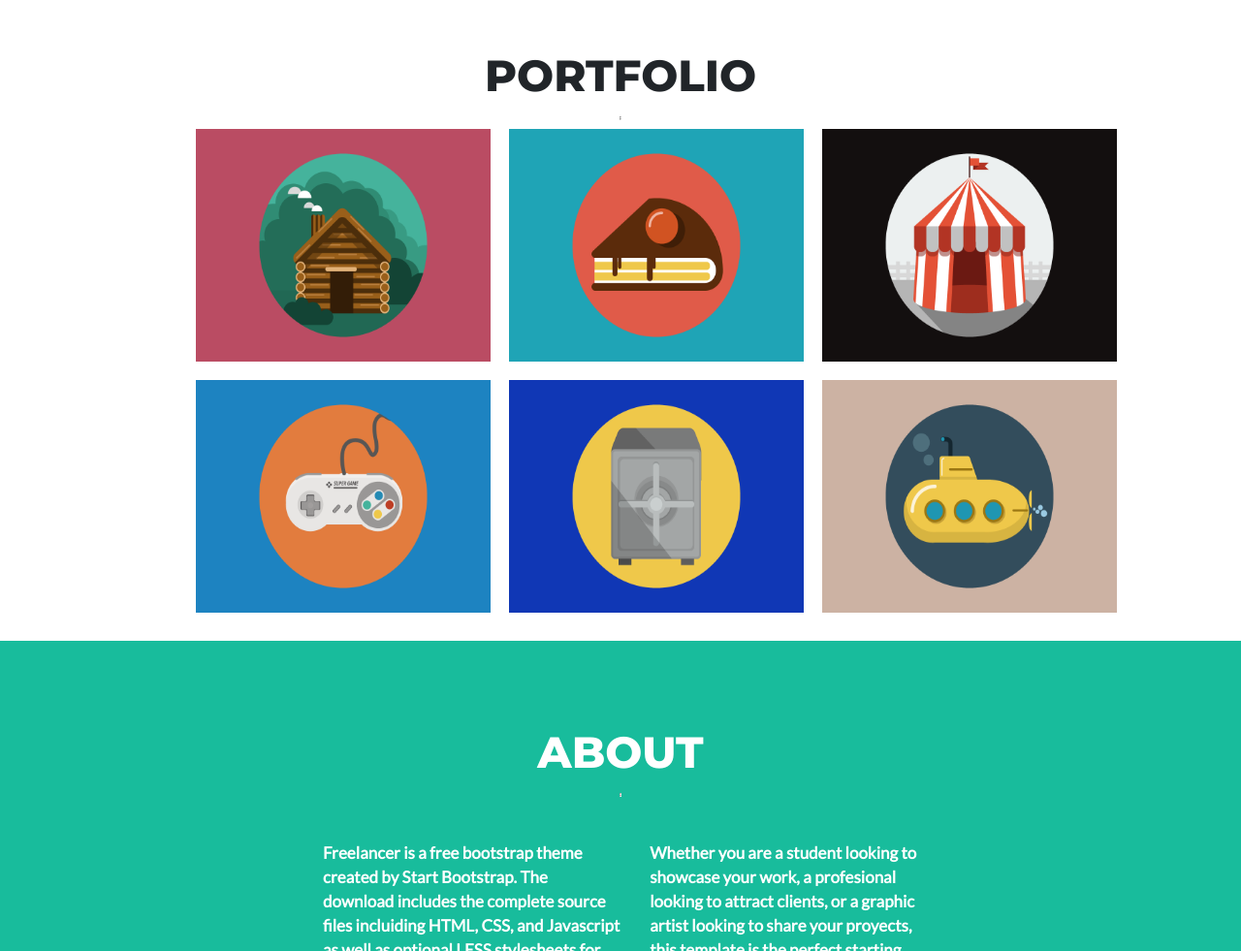
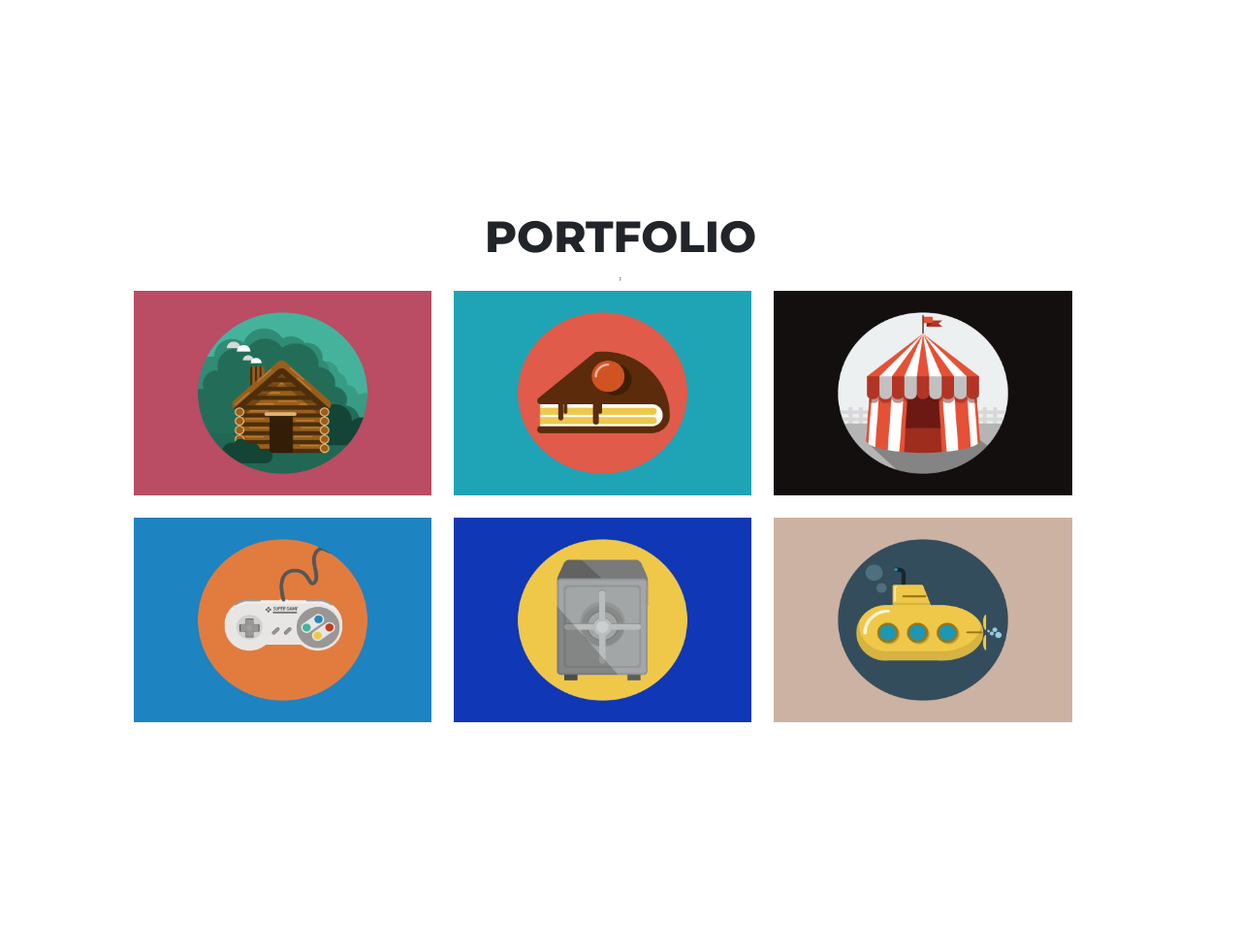
Before and after one commit to Judypd/freelancer-web, a plain HTML site: page index.html in a window 1280 px wide. Shown: the part 700-1681 px from the top of the page at 97% size. Drawn offline with Linux system fonts and the light colour scheme.

Commit message:
css update

```diff
--- a/style.css
+++ b/style.css
@@ -61,7 +61,7 @@
 
 #section2 {
     background-color: white;
-    height: 45rem;
+    height: 130vh;
     display: flex;
     flex-direction: column;
     align-items: center;
@@ -84,15 +84,16 @@
 }
 
 picture {
-    width: 70%;
-    height: 70%;
-    display: grid;
-    grid-template-columns: repeat(3, 1fr);
+    width: 80%;
+    height: auto;
+    /* display: grid;
+    grid-template-columns: repeat(auto-fit, minmax((150px, 1fr))); */
+    gap: 20px;
 }
 
 .image {
-    width: 19rem;
-    height: 15rem;
+    width: 30%;
+    height: 43%;
     margin: 0.6rem;
 }
 
```
